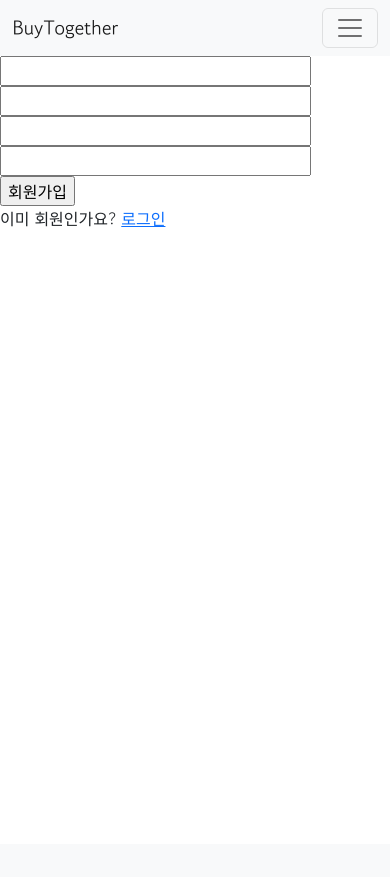
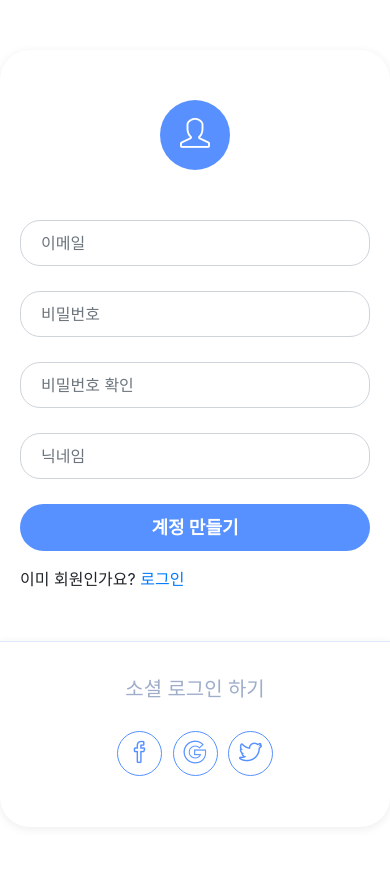
Before and after one commit to minsol1/buytogether, a Django app: page /accounts/signup/ in a window 390 px wide. Before the commit the page ends 227 px from the top, so only its background shows below. Run offline with Django 4.2, Linux system fonts and the light colour scheme; some libraries are stand-ins or nearby versions.

Commit message:
0608 김재현 14시

```diff
--- a/buyTogether/accounts/forms.py
+++ b/buyTogether/accounts/forms.py
@@ -5,3 +5,8 @@ class Userform(forms.ModelForm):
 	class Meta:
 		model = User
 		fields = ['userID','password','nickname']
+		widgets = {
+            'nickname': forms.TextInput(attrs={'class': 'form-control item', 'placeholder':'닉네임'}),
+            'userID': forms.EmailInput(attrs={'class': 'form-control item', 'placeholder':'이메일'}),
+            'password' : forms.PasswordInput(attrs={'class': 'form-control item', 'placeholder':'비밀번호'}),
+        }
--- a/buyTogether/static/style.css
+++ b/buyTogether/static/style.css
@@ -3,6 +3,21 @@
 
 /* 그리고 섞이면 복잡하니까 주석으로 영역나눠서 작업해주세영 */
 /* ---------파트명---------- */
+
+/* ---------home---------- */
+.home_video_detail {
+	margin-top: 5px;
+	width: 100%;
+	height: 300px;
+}
+
+.home_video_background {
+	background-color: #FCE4EC;
+}
+
+.home_card_margin {
+	margin-top: 20px;
+}
 
 /* ---------detail---------- */
 .detail_container {
@@ -81,6 +96,101 @@
 
 /* ---------create---------- */
 
+/* ---------registeration---------- */
+
+.registration-form{
+	padding: 50px 0;
+}
+
+.registration-form form{
+    background-color: #fff;
+    max-width: 600px;
+    margin: auto;
+    padding: 50px 70px;
+    border-top-left-radius: 30px;
+    border-top-right-radius: 30px;
+    box-shadow: 0px 2px 10px rgba(0, 0, 0, 0.075);
+}
+
+.registration-form .form-icon{
+	text-align: center;
+    background-color: #5891ff;
+    border-radius: 50%;
+    font-size: 40px;
+    color: white;
+    width: 100px;
+    height: 100px;
+    margin: auto;
+    margin-bottom: 50px;
+    line-height: 100px;
+}
+
+.registration-form .item{
+	border-radius: 20px;
+    margin-bottom: 25px;
+    padding: 10px 20px;
+}
+
+.registration-form .create-account{
+    border-radius: 30px;
+    padding: 10px 20px;
+    font-size: 18px;
+    font-weight: bold;
+    background-color: #5791ff;
+    border: none;
+    color: white;
+    margin-top: 20px;
+}
+
+.registration-form .social-media{
+    max-width: 600px;
+    background-color: #fff;
+    margin: auto;
+    padding: 35px 0;
+    text-align: center;
+    border-bottom-left-radius: 30px;
+    border-bottom-right-radius: 30px;
+    color: #9fadca;
+    border-top: 1px solid #dee9ff;
+    box-shadow: 0px 2px 10px rgba(0, 0, 0, 0.075);
+}
+
+.registration-form .social-icons{
+    margin-top: 30px;
+    margin-bottom: 16px;
+}
+
+.registration-form .social-icons a{
+    font-size: 23px;
+    margin: 0 3px;
+    color: #5691ff;
+    border: 1px solid;
+    border-radius: 50%;
+    width: 45px;
+    display: inline-block;
+    height: 45px;
+    text-align: center;
+    background-color: #fff;
+    line-height: 45px;
+}
+
+.registration-form .social-icons a:hover{
+    text-decoration: none;
+    opacity: 0.6;
+}
+
+@media (max-width: 576px) {
+    .registration-form form{
+        padding: 50px 20px;
+    }
+
+    .registration-form .form-icon{
+        width: 70px;
+        height: 70px;
+        font-size: 30px;
+        line-height: 70px;
+    }
+}
 
 /* ---------login---------- */
 .login_body {
@@ -108,11 +218,6 @@
 
 .bg-color {
 	margin-left: -5px;
-}
-
-.bg-img {
-	background-image: url(./bg-image.jpeg);
-	background-size: cover;
 }
 
 #login{
@@ -151,7 +256,7 @@
 	background-color: #00B72E;
 }
 
-.form-group input {
+.login_form-group input {
 	font-size: 20px;
 	font-weight: lighter;
 	border: none;
@@ -164,12 +269,12 @@
 
 /* Form check styles*/
 
-.form-check {
+.login_form-check {
 	padding: 0;
 	text-align: left;
 }
 
-.form-check label {
+.login_form-check label {
 	vertical-align: top;
 	padding-top: 5px;
 	padding-left: 5px;
--- a/buyTogether/templates/accounts/signup.html
+++ b/buyTogether/templates/accounts/signup.html
@@ -1,7 +1,56 @@
-{% extends 'nav.html' %}
-
-{% block content %}
-<div>
+{% load static %}
+<!DOCTYPE html>
+<html>
+<head>
+    <meta charset="utf-8">
+    <meta http-equiv="X-UA-Compatible" content="IE=edge">
+    <meta name="viewport" content="width=device-width, initial-scale=1">
+    <title>Documents</title>
+    <link href="https://cdnjs.cloudflare.com/ajax/libs/simple-line-icons/2.4.1/css/simple-line-icons.min.css" rel="stylesheet">
+    <link rel="stylesheet" href="https://maxcdn.bootstrapcdn.com/bootstrap/4.0.0/css/bootstrap.min.css">
+    <link rel="stylesheet" type="text/css" href="{% static 'style.css' %}">
+</head>
+<body>
+    <div class="registration-form">
+        <form method="post" action="{% url 'signup' %}">
+            <div class="form-icon">
+                <span><i class="icon icon-user"></i></span>
+            </div>
+            {% csrf_token %}
+            <div class="form-group">
+            {{form.userID}}
+            </div>
+            <div class="form-group">
+            {{form.password}}
+            </div>
+            <div class="form-group">
+                <input type="password" name="password2" class="form-control item" id="password" placeholder="비밀번호 확인">
+            </div>
+            <div class="form-group">
+            {{form.nickname}}
+            </div>
+            <div class="form-group">
+                <button type="submit" value="회원가입" class="btn btn-block create-account">계정 만들기</button>
+            </div>
+            <div class="signup">
+                이미 회원인가요? <a href="{% url 'login' %}">로그인</a>
+            </div>
+        </form>
+        <div class="social-media">
+            <h5>소셜 로그인 하기</h5>
+            <div class="social-icons">
+                <a href="#"><i class="icon-social-facebook" title="Facebook"></i></a>
+                <a href="#"><i class="icon-social-google" title="Google"></i></a>
+                <a href="#"><i class="icon-social-twitter" title="Twitter"></i></a>
+            </div>
+        </div>
+    </div>
+    <script type="text/javascript" src="https://code.jquery.com/jquery-3.2.1.min.js"></script>
+    <script type="text/javascript" src="https://cdnjs.cloudflare.com/ajax/libs/jquery.mask/1.14.15/jquery.mask.min.js"></script>
+    <script src="assets/js/script.js"></script>
+</body>
+</html>
+<!-- <div>
     <form method="post" action="{% url 'signup' %}">
         {% csrf_token %}
         {{form.userID}}
@@ -13,5 +62,4 @@
             이미 회원인가요? <a href="{% url 'login' %}">로그인</a>
         </div>
     </form>
-</div>
-{% endblock %}
+</div> -->
```
Also changed, not shown: buyTogether/templates/accounts/login.html (+6 -8 lines), buyTogether/templates/home.html (+16 -15 lines), buyTogether/static/images/OTT.jpg (added), buyTogether/static/images/배달.jpeg (added), buyTogether/static/images/생필품.jpg (added), buyTogether/static/images/식재료.png (added), 1 other file.
